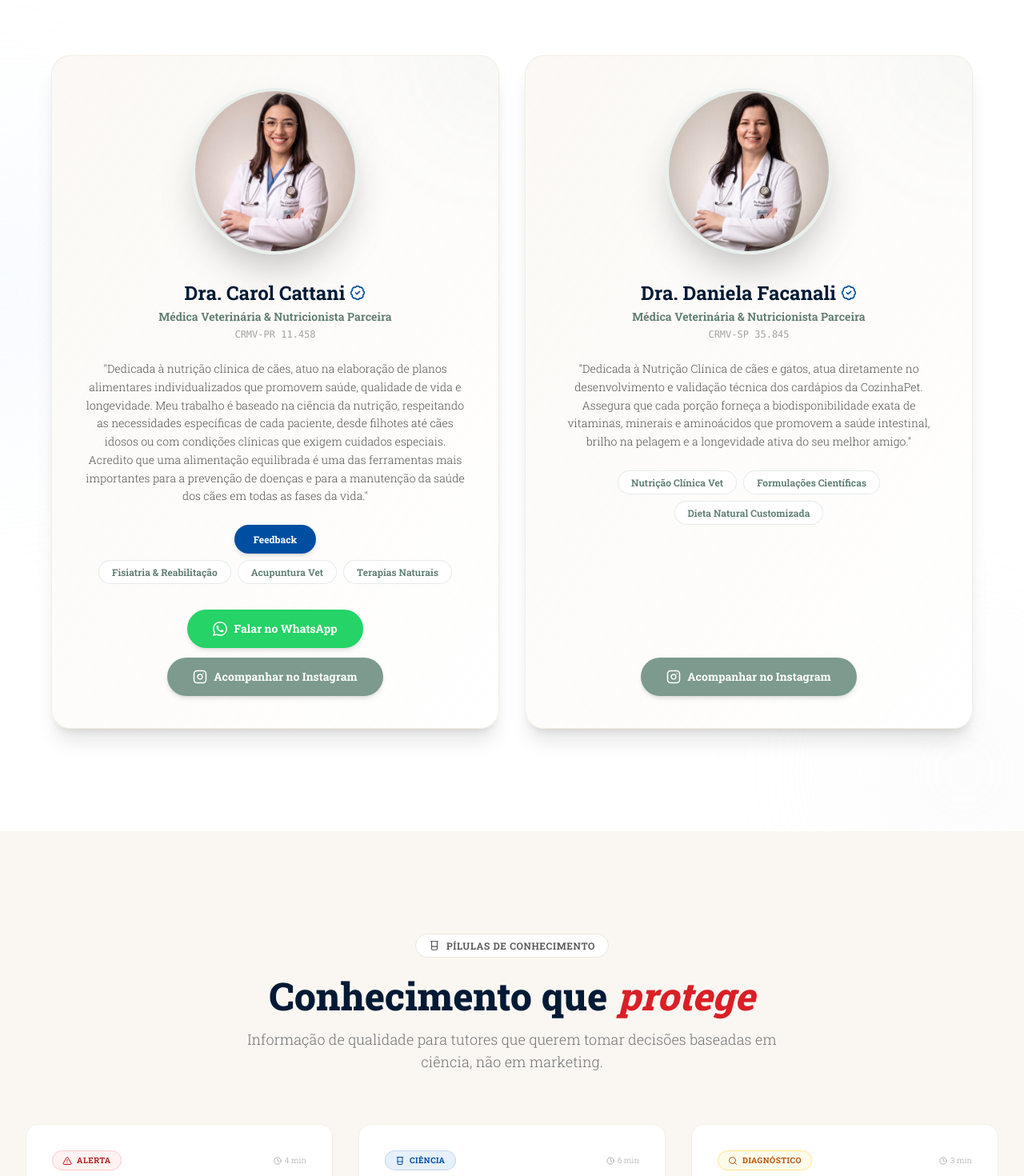
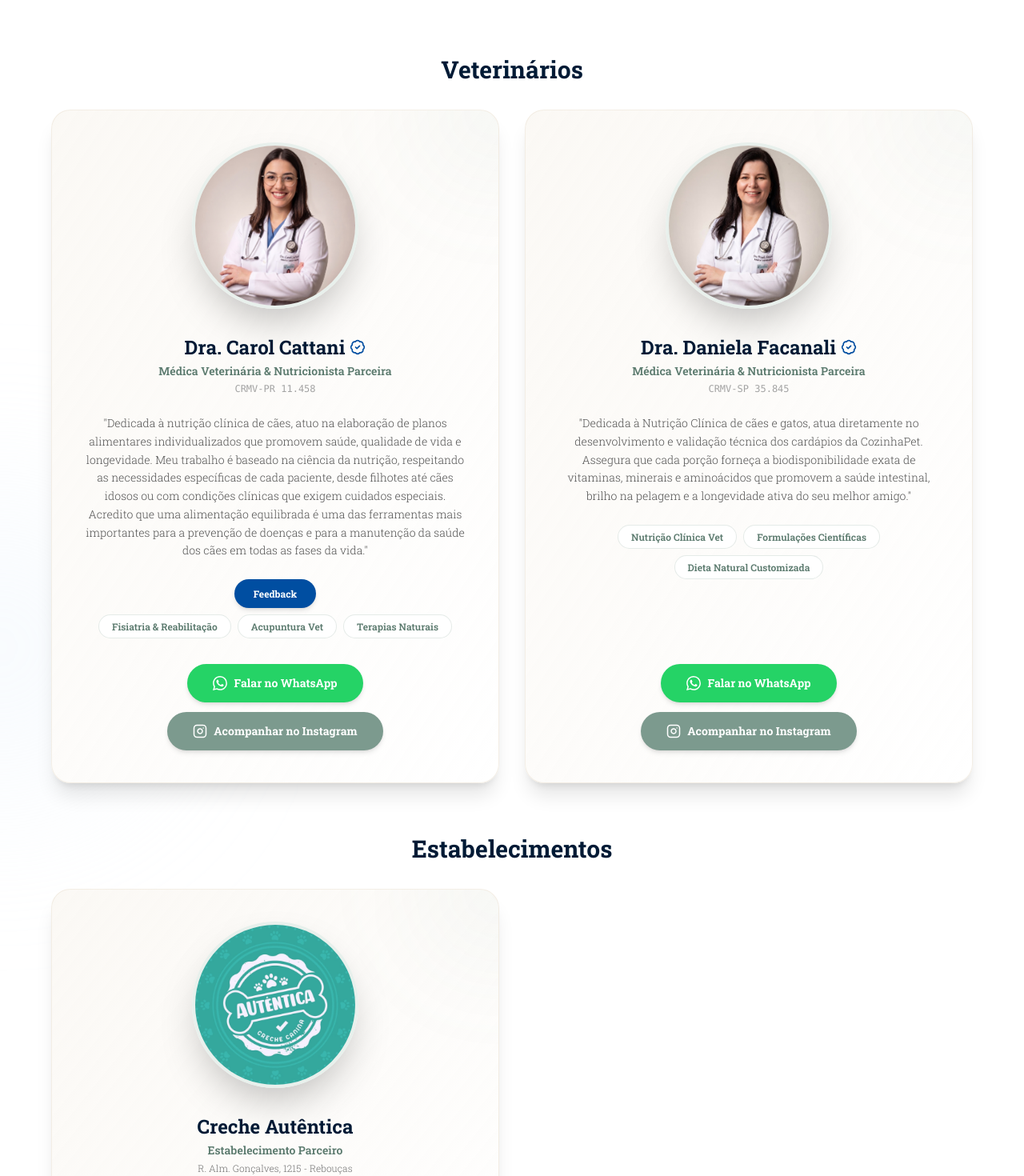
Before and after one commit to ShiftBrothers/cozinha_pet, a React (Vite) app: page / in a window 1280 px wide. Shown: the part 3620-5090 px from the top of the page at 80% size. Built offline with nearby package versions, Linux system fonts and the light colour scheme.

Commit message:
create: Testimonials.tsx to include the partner Autêntica Creche Canina

```diff
--- a/components/Testimonials.tsx
+++ b/components/Testimonials.tsx
@@ -7,24 +7,232 @@ const WhatsAppIcon = () => (
   </svg>
 );
 
+interface Partner {
+  id: string;
+  name: string;
+  role: string;
+  credentials?: string;
+  description: string;
+  feedback?: string;
+  specialties: string[];
+  image: string;
+  instagram?: string;
+  whatsapp?: string;
+  type: 'veterinarian' | 'establishment';
+  address?: string;
+  addressLink?: string;
+}
+
+const PartnerCard: React.FC<{
+  partner: Partner;
+  showFeedback?: boolean;
+  onToggleFeedback?: () => void;
+}> = ({ partner, showFeedback = false, onToggleFeedback }) => {
+  const isVet = partner.type === 'veterinarian';
+  const hasFeedback = isVet && partner.feedback;
+
+  return (
+    <div className="bg-gradient-to-br from-brand-cream/80 to-white rounded-3xl p-8 md:p-10 border border-neutral-200/60 shadow-xl flex flex-col justify-between hover:shadow-2xl transition-all duration-300 relative overflow-hidden group">
+      <div className="absolute top-0 right-0 w-[200px] h-[200px] bg-brand-sage/5 rounded-full blur-3xl -translate-y-1/2 translate-x-1/2 group-hover:scale-125 transition-transform duration-500"></div>
+
+      <div>
+        <div className="relative mb-8 text-center">
+          <a
+            href={partner.instagram || '#'}
+            target="_blank"
+            rel="noopener noreferrer"
+            className="relative block w-44 h-44 md:w-52 md:h-52 mx-auto rounded-full overflow-hidden border-4 border-brand-sageLight hover:border-brand-sage shadow-2xl transition-all duration-300 active:scale-95 group/photo"
+            title={`Ver Instagram de ${partner.name}`}
+          >
+            <img
+              src={partner.image}
+              alt={partner.name}
+              className="w-full h-full object-cover group-hover/photo:scale-110 transition-transform duration-500"
+            />
+            <div className="absolute inset-0 bg-neutral-900/40 opacity-0 group-hover/photo:opacity-100 flex items-center justify-center transition-opacity duration-300">
+              <div className="text-white text-center">
+                <Instagram size={24} className="mx-auto mb-1 animate-bounce" />
+                <span className="text-[10px] font-bold uppercase tracking-wider">Ver Instagram</span>
+              </div>
+            </div>
+          </a>
+        </div>
+
+        <div className="text-center">
+          <div className="flex items-center justify-center gap-1.5 mb-1">
+            <h3 className="text-2xl font-bold text-neutral-900">{partner.name}</h3>
+            {isVet && <BadgeCheck size={20} className="text-brand-blue" />}
+          </div>
+          <p className="text-brand-sageDark font-semibold text-sm mb-1">{partner.role}</p>
+          {partner.credentials && (
+            <p className="text-xs text-neutral-400 font-mono mb-6">{partner.credentials}</p>
+          )}
+          {partner.address && (
+            <p className="text-xs text-neutral-500 mb-2">{partner.address}</p>
+          )}
+
+          <div className="relative overflow-hidden mb-6">
+            <p
+              className={`text-sm text-neutral-600 leading-relaxed max-w-xl mx-auto transition-all duration-500 ${
+                hasFeedback && showFeedback ? 'opacity-0 absolute inset-0 pointer-events-none' : 'opacity-100 relative'
+              }`}
+            >
+              {partner.description}
+            </p>
+            {hasFeedback && (
+              <p
+                className={`text-sm text-neutral-600 leading-relaxed max-w-xl mx-auto transition-all duration-500 ${
+                  showFeedback ? 'opacity-100 relative' : 'opacity-0 absolute inset-0 pointer-events-none'
+                }`}
+              >
+                {partner.feedback}
+              </p>
+            )}
+          </div>
+          {hasFeedback && (
+            <div className="flex justify-center mb-2">
+              <button
+                onClick={onToggleFeedback}
+                className="inline-flex items-center gap-2 bg-brand-blue text-white hover:bg-brand-blueDark px-6 py-2.5 rounded-full font-bold text-xs transition-all shadow-md hover:shadow-brand-blue/20 active:scale-95"
+              >
+                {showFeedback ? 'Sobre' : 'Feedback'}
+              </button>
+            </div>
+          )}
+        </div>
+
+        <div className="flex flex-wrap justify-center gap-2 mb-8">
+          {partner.specialties.map((spec) => (
+            <span
+              key={spec}
+              className="bg-white border border-brand-sage/20 text-brand-sageDark px-4 py-1.5 rounded-full text-xs font-semibold"
+            >
+              {spec}
+            </span>
+          ))}
+        </div>
+      </div>
+
+      <div className="text-center mt-auto flex flex-col items-center gap-3">
+        {partner.whatsapp && (
+          <a
+            href={partner.whatsapp}
+            target="_blank"
+            rel="noopener noreferrer"
+            className="inline-flex items-center gap-2 bg-[#25D366] text-white hover:bg-[#1ebe5d] px-8 py-3.5 rounded-full font-bold text-sm transition-all shadow-md hover:shadow-[#25D366]/30 active:scale-95"
+          >
+            <WhatsAppIcon /> Falar no WhatsApp
+          </a>
+        )}
+        {partner.addressLink && (
+          <a
+            href={partner.addressLink}
+            target="_blank"
+            rel="noopener noreferrer"
+            className="inline-flex items-center gap-2 bg-brand-sage text-white hover:bg-brand-sageDark px-8 py-3.5 rounded-full font-bold text-sm transition-all shadow-md hover:shadow-brand-sage/20 active:scale-95"
+          >
+            📍 Ver no Maps
+          </a>
+        )}
+        {partner.instagram && !partner.addressLink && (
+          <a
+            href={partner.instagram}
+            target="_blank"
+            rel="noopener noreferrer"
+            className="inline-flex items-center gap-2 bg-brand-sage text-white hover:bg-brand-sageDark px-8 py-3.5 rounded-full font-bold text-sm transition-all shadow-md hover:shadow-brand-sage/20 active:scale-95"
+          >
+            <Instagram size={18} /> Acompanhar no Instagram
+          </a>
+        )}
+      </div>
+    </div>
+  );
+};
+
+const veterinarians: Partner[] = [
+  {
+    id: 'carol',
+    name: 'Dra. Carol Cattani',
+    role: 'Médica Veterinária & Nutricionista Parceira',
+    credentials: 'CRMV-PR 11.458',
+    description: '"Dedicada à nutrição clínica de cães, atuo na elaboração de planos alimentares individualizados que promovem saúde, qualidade de vida e longevidade. Meu trabalho é baseado na ciência da nutrição, respeitando as necessidades específicas de cada paciente, desde filhotes até cães idosos ou com condições clínicas que exigem cuidados especiais.\n\nAcredito que uma alimentação equilibrada é uma das ferramentas mais importantes para a prevenção de doenças e para a manutenção da saúde dos cães em todas as fases da vida."',
+    feedback: '"Minha experiência com a CozinhaPet tem sido muito positiva. A empresa demonstra um compromisso genuíno com a qualidade dos ingredientes, segurança alimentar e respeito às formulações nutricionais. É gratificante trabalhar com uma equipe que valoriza a nutrição veterinária e busca oferecer refeições naturais equilibradas, contribuindo para mais saúde, bem-estar e qualidade de vida para os cães."',
+    specialties: ['Fisiatria & Reabilitação', 'Acupuntura Vet', 'Terapias Naturais'],
+    image: '/carol_cattani.webp',
+    instagram: 'https://www.instagram.com/vetcarolcattani?igsh=MXJsMXpxaDUzOHJ2aA%3D%3D',
+    instagram: 'https://www.instagram.com/crecheautentica/',
+    whatsapp: 'https://api.whatsapp.com/send/?phone=554199851567&text=Ol%C3%A1%20%21%20Vim%20pela%20CozinhaPet%20gostaria%20de%20montar%20um%20card%C3%A1pio%20%F0%9F%90%BE',
+    type: 'veterinarian',
+  },
+  {
+    id: 'daniela',
+    name: 'Dra. Daniela Facanali',
+    role: 'Médica Veterinária & Nutricionista Parceira',
+    credentials: 'CRMV-SP 35.845',
+    description: '"Dedicada à Nutrição Clínica de cães e gatos, atua diretamente no desenvolvimento e validação técnica dos cardápios da CozinhaPet. Assegura que cada porção forneça a biodisponibilidade exata de vitaminas, minerais e aminoácidos que promovem a saúde intestinal, brilho na pelagem e a longevidade ativa do seu melhor amigo."',
+    specialties: ['Nutrição Clínica Vet', 'Formulações Científicas', 'Dieta Natural Customizada'],
+    image: '/daniela_facanali.webp',
+    instagram: 'https://www.instagram.com/daninutrivet/',
+    instagram: 'https://www.instagram.com/crecheautentica/',
+    whatsapp: 'https://api.whatsapp.com/send/?phone=554187784624&text=Ol%C3%A1%2C+vim+pela+CozinhaPet%21+Gostaria+de+mais+informa%C3%A7%C3%B5es+sobre+voc%C3%AAs%21+%23COZINHAPET10&type=phone_number&app_absent=0',
+    type: 'veterinarian',
+  },
+];
+
+const establishments: Partner[] = [
+  // establishments section
+  {
+    id: 'autentica',
+    name: 'Creche Autêntica',
+    role: 'Estabelecimento Parceiro',
+    description: '"Dedicado ao cuidado e bem-estar do seu pet, oferecendo serviços de creche com atenção personalizada e ambiente seguro. Nosso compromisso é garantir conforto, diversão e saúde para o seu companheiro durante o dia."',
+    specialties: ['Creche Premium', 'Cuidado Diário', 'Ambiente Seguro'],
+    image: '/autentica.webp',
+    address: 'R. Alm. Gonçalves, 1215 - Rebouças',
+    addressLink: 'https://maps.app.goo.gl/HhbDePyAB1Grh8156?g_st=aw',
+    instagram: 'https://www.instagram.com/crecheautentica/',
+    whatsapp: 'https://api.whatsapp.com/send/?phone=554187784624&text=Ol%C3%A1%2C+vim+pela+CozinhaPet%21+Gostaria+de+mais+informa%C3%A7%C3%B5es+sobre+voc%C3%AAs%21+%23COZINHAPET10&type=phone_number&app_absent=0',
+    type: 'establishment',
+  },
+];
+
 export const Testimonials: React.FC = () => {
   const [isVisible, setIsVisible] = useState(false);
-  const [showFeedback, setShowFeedback] = useState(false);
+  const [feedbackStates, setFeedbackStates] = useState<{ [key: string]: boolean }>({});
   const ref = useRef<HTMLDivElement>(null);
 
   useEffect(() => {
-    const obs = new IntersectionObserver(([e]) => { if (e.isIntersecting) { setIsVisible(true); obs.disconnect(); } }, { threshold: 0.1 });
+    const obs = new IntersectionObserver(
+      ([e]) => {
+        if (e.isIntersecting) {
+          setIsVisible(true);
+          obs.disconnect();
+        }
+      },
+      { threshold: 0.1 }
+    );
     if (ref.current) obs.observe(ref.current);
     return () => obs.disconnect();
   }, []);
 
+  const toggleFeedback = (partnerId: string) => {
+    setFeedbackStates((prev) => ({
+      ...prev,
+      [partnerId]: !prev[partnerId],
+    }));
+  };
+
   return (
     <section id="parceiros" className="py-20 md:py-32 bg-white relative overflow-hidden">
-      {/* Decorative background shapes */}
       <div className="absolute top-1/2 left-0 w-[400px] h-[400px] bg-brand-blueLight/30 rounded-full blur-[100px] -translate-x-1/2 -translate-y-1/2"></div>
       <div className="absolute bottom-0 right-0 w-[300px] h-[300px] bg-brand-sageLight/20 rounded-full blur-[80px] translate-x-1/4 translate-y-1/4"></div>
 
-      <div ref={ref} className={`max-w-[1440px] mx-auto px-4 sm:px-6 lg:px-8 relative z-10 transition-all duration-700 ${isVisible ? 'opacity-100 translate-y-0' : 'opacity-0 translate-y-10'}`}>
+      <div
+        ref={ref}
+        className={`max-w-[1440px] mx-auto px-4 sm:px-6 lg:px-8 relative z-10 transition-all duration-700 ${
+          isVisible ? 'opacity-100 translate-y-0' : 'opacity-0 translate-y-10'
+        }`}
+      >
         <div className="text-center mb-16 md:mb-20">
           <div className="inline-flex items-center gap-2 bg-brand-sageLight text-brand-sageDark px-4 py-1.5 rounded-full text-[10px] sm:text-xs font-semibold uppercase tracking-wider mb-6 border border-brand-sage/10">
             <Award size={14} /> Validação Profissional
@@ -37,164 +245,31 @@ export const Testimonials: React.FC = () => {
           </p>
         </div>
 
+        <div className="mb-16">
+          <h3 className="text-2xl md:text-3xl font-bold text-neutral-900 mb-8 text-center">Veterinários</h3>
           <div className="grid grid-cols-1 md:grid-cols-2 gap-8 max-w-6xl mx-auto">
-          {/* Dra. Carol Cattani - Featured Spotlight */}
-          <div className="bg-gradient-to-br from-brand-cream/80 to-white rounded-3xl p-8 md:p-10 border border-neutral-200/60 shadow-xl flex flex-col justify-between hover:shadow-2xl transition-all duration-300 relative overflow-hidden group">
-            {/* Visual glow on card hover */}
-            <div className="absolute top-0 right-0 w-[200px] h-[200px] bg-brand-sage/5 rounded-full blur-3xl -translate-y-1/2 translate-x-1/2 group-hover:scale-125 transition-transform duration-500"></div>
-
-            <div>
-              {/* Photo Area */}
-              <div className="relative mb-8 text-center">
-                <a
-                  href="https://www.instagram.com/vetcarolcattani?igsh=MXJsMXpxaDUzOHJ2aA%3D%3D"
-                  target="_blank"
-                  rel="noopener noreferrer"
-                  className="relative block w-44 h-44 md:w-52 md:h-52 mx-auto rounded-full overflow-hidden border-4 border-brand-sageLight hover:border-brand-sage shadow-2xl transition-all duration-300 active:scale-95 group/photo"
-                  title="Ver Instagram da Dra. Carol"
-                >
-                  <img
-                    src="/carol_cattani.webp"
-                    alt="Dra. Carol Cattani"
-                    className="w-full h-full object-cover group-hover/photo:scale-110 transition-transform duration-500"
+            {veterinarians.map((partner) => (
+              <PartnerCard
+                key={partner.id}
+                partner={partner}
+                showFeedback={feedbackStates[partner.id] || false}
+                onToggleFeedback={() => toggleFeedback(partner.id)}
               />
-                  <div className="absolute inset-0 bg-neutral-900/40 opacity-0 group-hover/photo:opacity-100 flex items-center justify-center transition-opacity duration-300">
-                    <div className="text-white text-center">
-                      <Instagram size={24} className="mx-auto mb-1 animate-bounce" />
-                      <span className="text-[10px] font-bold uppercase tracking-wider">Ver Instagram</span>
-                    </div>
-                  </div>
-                </a>
-              </div>
-
-              {/* Info */}
-              <div className="text-center">
-                <div className="flex items-center justify-center gap-1.5 mb-1">
-                  <h3 className="text-2xl font-bold text-neutral-900">Dra. Carol Cattani</h3>
-                  <BadgeCheck size={20} className="text-brand-blue" />
-                </div>
-                <p className="text-brand-sageDark font-semibold text-sm mb-1">Médica Veterinária & Nutricionista Parceira</p>
-                <p className="text-xs text-neutral-400 font-mono mb-6">CRMV-PR 11.458</p>
-
-                <div className="relative overflow-hidden mb-6">
-                  <p
-                    className={`text-sm text-neutral-600 leading-relaxed max-w-xl mx-auto transition-all duration-500 ${showFeedback ? 'opacity-0 absolute inset-0 pointer-events-none' : 'opacity-100 relative'
-                      }`}
-                  >
-                    "Dedicada à nutrição clínica de cães, atuo na elaboração de planos alimentares individualizados que promovem saúde, qualidade de vida e longevidade. Meu trabalho é baseado na ciência da nutrição, respeitando as necessidades específicas de cada paciente, desde filhotes até cães idosos ou com condições clínicas que exigem cuidados especiais.
-
-                    Acredito que uma alimentação equilibrada é uma das ferramentas mais importantes para a prevenção de doenças e para a manutenção da saúde dos cães em todas as fases da vida."
-                  </p>
-                  <p
-                    className={`text-sm text-neutral-600 leading-relaxed max-w-xl mx-auto transition-all duration-500 ${showFeedback ? 'opacity-100 relative' : 'opacity-0 absolute inset-0 pointer-events-none'
-                      }`}
-                  >
-                    "Minha experiência com a CozinhaPet tem sido muito positiva. A empresa demonstra um compromisso genuíno com a qualidade dos ingredientes, segurança alimentar e respeito às formulações nutricionais. É gratificante trabalhar com uma equipe que valoriza a nutrição veterinária e busca oferecer refeições naturais equilibradas, contribuindo para mais saúde, bem-estar e qualidade de vida para os cães."
-                  </p>
-                </div>
-                <div className="flex justify-center mb-2">
-                  <button
-                    onClick={() => setShowFeedback((prev) => !prev)}
-                    className="inline-flex items-center gap-2 bg-brand-blue text-white hover:bg-brand-blueDark px-6 py-2.5 rounded-full font-bold text-xs transition-all shadow-md hover:shadow-brand-blue/20 active:scale-95"
-                  >
-                    {showFeedback ? 'Sobre' : 'Feedback'}
-                  </button>
-                </div>
-              </div>
-
-              {/* Specialties */}
-              <div className="flex flex-wrap justify-center gap-2 mb-8">
-                {['Fisiatria & Reabilitação', 'Acupuntura Vet', 'Terapias Naturais'].map((spec) => (
-                  <span key={spec} className="bg-white border border-brand-sage/20 text-brand-sageDark px-4 py-1.5 rounded-full text-xs font-semibold">
-                    {spec}
-                  </span>
             ))}
           </div>
         </div>
 
-            <div className="text-center mt-auto flex flex-col items-center gap-3">
-              <a
-                href="https://api.whatsapp.com/send/?phone=554199851567&text=Ol%C3%A1%20%21%20Vim%20pela%20CozinhaPet%20gostaria%20de%20montar%20um%20card%C3%A1pio%20%F0%9F%90%BE"
-                target="_blank"
-                rel="noopener noreferrer"
-                className="inline-flex items-center gap-2 bg-[#25D366] text-white hover:bg-[#1ebe5d] px-8 py-3.5 rounded-full font-bold text-sm transition-all shadow-md hover:shadow-[#25D366]/30 active:scale-95"
-              >
-                <WhatsAppIcon /> Falar no WhatsApp
-              </a>
-              <a
-                href="https://www.instagram.com/vetcarolcattani?igsh=MXJsMXpxaDUzOHJ2aA%3D%3D"
-                target="_blank"
-                rel="noopener noreferrer"
-                className="inline-flex items-center gap-2 bg-brand-sage text-white hover:bg-brand-sageDark px-8 py-3.5 rounded-full font-bold text-sm transition-all shadow-md hover:shadow-brand-sage/20 active:scale-95"
-              >
-                <Instagram size={18} /> Acompanhar no Instagram
-              </a>
-            </div>
-          </div>
-
-          {/* Dra. Daniela Facanali - Featured Spotlight */}
-          <div className="bg-gradient-to-br from-brand-cream/80 to-white rounded-3xl p-8 md:p-10 border border-neutral-200/60 shadow-xl flex flex-col justify-between hover:shadow-2xl transition-all duration-300 relative overflow-hidden group">
-            {/* Visual glow on card hover */}
-            <div className="absolute top-0 right-0 w-[200px] h-[200px] bg-brand-sage/5 rounded-full blur-3xl -translate-y-1/2 translate-x-1/2 group-hover:scale-125 transition-transform duration-500"></div>
-
         <div>
-              {/* Photo Area */}
-              <div className="relative mb-8 text-center">
-                <a
-                  href="https://www.instagram.com/daninutrivet/"
-                  target="_blank"
-                  rel="noopener noreferrer"
-                  className="relative block w-44 h-44 md:w-52 md:h-52 mx-auto rounded-full overflow-hidden border-4 border-brand-sageLight hover:border-brand-sage shadow-2xl transition-all duration-300 active:scale-95 group/photo"
-                  title="Ver Instagram da Dra. Daniela"
-                >
-                  <img
-                    src="/daniela_facanali.webp"
-                    alt="Dra. Daniela Facanali"
-                    className="w-full h-full object-cover group-hover/photo:scale-110 transition-transform duration-500"
+          <h3 className="text-2xl md:text-3xl font-bold text-neutral-900 mb-8 text-center">Estabelecimentos</h3>
+          <div className="grid grid-cols-1 md:grid-cols-2 gap-8 max-w-6xl mx-auto">
+            {establishments.map((partner) => (
+              <PartnerCard
+                key={partner.id}
+                partner={partner}
+                showFeedback={feedbackStates[partner.id] || false}
+                onToggleFeedback={() => toggleFeedback(partner.id)}
               />
-                  <div className="absolute inset-0 bg-neutral-900/40 opacity-0 group-hover/photo:opacity-100 flex items-center justify-center transition-opacity duration-300">
-                    <div className="text-white text-center">
-                      <Instagram size={24} className="mx-auto mb-1 animate-bounce" />
-                      <span className="text-[10px] font-bold uppercase tracking-wider">Ver Instagram</span>
-                    </div>
-                  </div>
-                </a>
-              </div>
-
-              {/* Info */}
-              <div className="text-center">
-                <div className="flex items-center justify-center gap-1.5 mb-1">
-                  <h3 className="text-2xl font-bold text-neutral-900">Dra. Daniela Facanali</h3>
-                  <BadgeCheck size={20} className="text-brand-blue" />
-                </div>
-                <p className="text-brand-sageDark font-semibold text-sm mb-1">Médica Veterinária & Nutricionista Parceira</p>
-                <p className="text-xs text-neutral-400 font-mono mb-6">CRMV-SP 35.845</p>
-
-                <p className="text-sm text-neutral-600 leading-relaxed max-w-xl mx-auto mb-6">
-                  "Dedicada à Nutrição Clínica de cães e gatos, atua diretamente no desenvolvimento e validação técnica dos cardápios da CozinhaPet. Assegura que cada porção forneça a biodisponibilidade exata de vitaminas, minerais e aminoácidos que promovem a saúde intestinal, brilho na pelagem e a longevidade ativa do seu melhor amigo."
-                </p>
-              </div>
-
-              {/* Specialties */}
-              <div className="flex flex-wrap justify-center gap-2 mb-8">
-                {['Nutrição Clínica Vet', 'Formulações Científicas', 'Dieta Natural Customizada'].map((spec) => (
-                  <span key={spec} className="bg-white border border-brand-sage/20 text-brand-sageDark px-4 py-1.5 rounded-full text-xs font-semibold">
-                    {spec}
-                  </span>
             ))}
-              </div>
-            </div>
-
-            <div className="text-center mt-auto">
-              <a
-                href="https://www.instagram.com/daninutrivet/"
-                target="_blank"
-                rel="noopener noreferrer"
-                className="inline-flex items-center gap-2 bg-brand-sage text-white hover:bg-brand-sageDark px-8 py-3.5 rounded-full font-bold text-sm transition-all shadow-md hover:shadow-brand-sage/20 active:scale-95"
-              >
-                <Instagram size={18} /> Acompanhar no Instagram
-              </a>
-            </div>
           </div>
         </div>
       </div>
```
Also changed, not shown: public/autentica.webp (added). Lines whose indentation alone changed are shown as unchanged.
